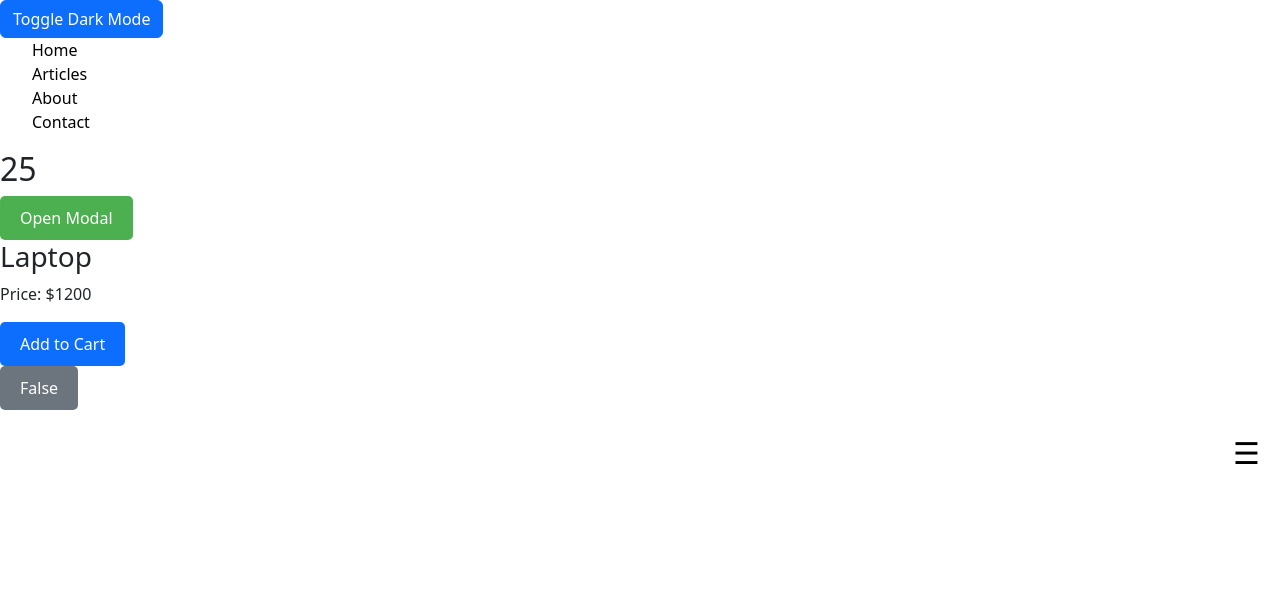
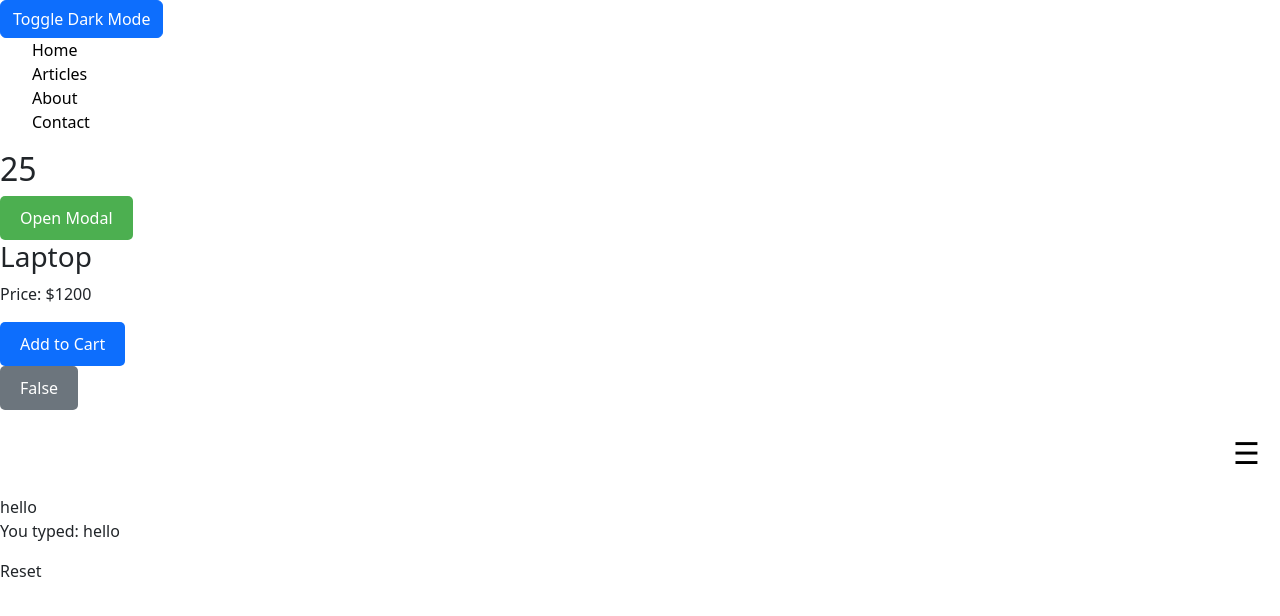
Before and after one commit to mervesenyigit/React-Basics-Meta, a Next.js app in the folder react-basics/: page / in a window 1280 px wide. Shown: the top 616 px of the page. Built offline with nearby package versions, Linux system fonts and the light colour scheme.

Commit message:
Add controlled input component with dynamic text update functionality

```diff
--- a/react-basics/src/app/layout.js
+++ b/react-basics/src/app/layout.js
@@ -12,7 +12,7 @@ const geistMono = Geist_Mono({
 });
 
 export const metadata = {
-  title: "Create Next App",
+  title: "React-Basics",
   description: "Generated by create next app",
 };
 
--- a/react-basics/src/app/page.js
+++ b/react-basics/src/app/page.js
@@ -8,6 +8,7 @@ import MyModal from './../components/MyModal';
 import ProductCard from '../components/ProductCard.js';
 import ToggleComponent from '../components/ToggleComponent.js';
 import HamburgerMenu from '../components/HamburgerMenu.js';
+import InputComponent from '../components/InputComponent.js';
 
 import { useState } from 'react';
 import 'bootstrap/dist/css/bootstrap.min.css';
@@ -84,7 +85,7 @@ export default function Home() {
    <ToggleComponent />
 
   <HamburgerMenu />
-
+  <InputComponent />
 
       {/* <div className="grid grid-rows-[20px_1fr_20px] items-center justify-items-center min-h-screen p-8 pb-20 gap-16 sm:p-20 font-[family-name:var(--font-geist-sans)]">
         <h1>{title}</h1>
--- /dev/null
+++ b/react-basics/src/components/InputComponent.js
@@ -0,0 +1,21 @@
+import React, { useState } from 'react'
+
+
+function InputComponent() {
+    function handleChange(e) {
+        setText(e.target.value);
+      }
+
+    const[inputText,setText]=useState("hello");
+  return (
+    <div>
+      <input value={inputText} onChange={handleChange} />
+      <p>You typed: {inputText}</p>
+      <button onClick={() => setText('hi!!!!')}>
+        Reset
+      </button>
+    </div>
+  )
+}
+
+export default InputComponent
```
